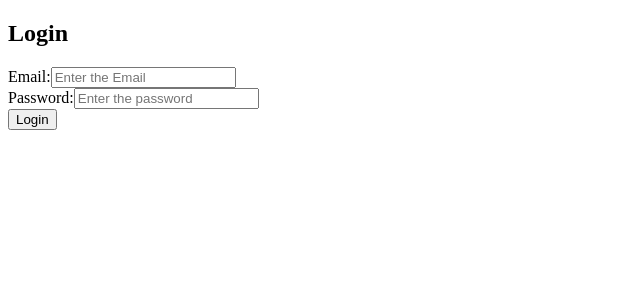
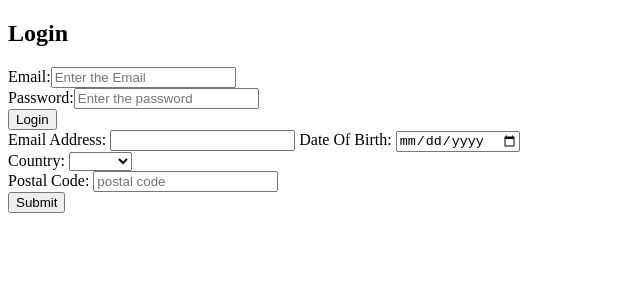
Before and after one commit to Akshith-21/Capstone-front-end, an Angular app: page / in a window 1280 px wide. Shown: the top 300 px of the page, without its empty margins (0-640 px from the left). Built offline with nearby package versions, Linux system fonts and the light colour scheme.

Commit message:
Signup-page

```diff
--- a/package.json
+++ b/package.json
@@ -24,7 +24,7 @@
   },
   "devDependencies": {
     "@angular-devkit/build-angular": "^15.1.2",
-    "@angular/cli": "~15.1.2",
+    "@angular/cli": "^15.2.9",
     "@angular/compiler-cli": "^15.1.0",
     "@types/jasmine": "~4.3.0",
     "jasmine-core": "~4.5.0",
--- a/src/app/app.component.html
+++ b/src/app/app.component.html
@@ -1 +1,2 @@
 <app-login></app-login>
+<app-signin></app-signin>
--- a/src/app/app.module.ts
+++ b/src/app/app.module.ts
@@ -5,7 +5,8 @@ import { AppRoutingModule } from './app-routing.module';
 import { AppComponent } from './app.component';
 import { LoginComponent } from './components/signup/login/login.component';
 import { SigninComponent } from './components/signup/signin/signin.component';
-import { FormsModule } from '@angular/forms';
+import { FormsModule, ReactiveFormsModule } from '@angular/forms';
+
 
 @NgModule({
   declarations: [
@@ -16,7 +17,8 @@ import { FormsModule } from '@angular/forms';
   imports: [
     BrowserModule,
     AppRoutingModule,
-    FormsModule
+    FormsModule,
+    ReactiveFormsModule
   ],
   providers: [],
   bootstrap: [AppComponent]
--- a/src/app/components/signup/signin/signin.component.html
+++ b/src/app/components/signup/signin/signin.component.html
@@ -1 +1,47 @@
-<p>signin works!</p>
+
+<form #userDetail = "ngForm">
+    <label for = "Email"> Email Address: </label>
+    <input type="email" #Email="ngModel" [class.is-invalid]="Email.invalid && Email.touched" required
+    	pattern="^[a-z0-9._%+-]+@[a-z0-9.-]+\.[a-z]{2,4}$" class="form-control" name="Email"
+    	[(ngModel)]="this.person.email" id="Email"/>
+
+  	<div *ngIf="(Email?.invalid && Email?.touched) || Email?.dirty">
+    	<small class="text-danger" *ngIf="Email?.errors?.['required']">Email is required</small>
+    	<small class="text-danger" *ngIf="Email?.errors?.['pattern']">Please provide a valid email address</small>
+  	</div>
+    <!-- <label for = "email"> Email Address: </label>
+    <input [class.is-invalid]="userDetails.get('email')?.invalid && userDetails.get('email')?.touched"
+        type="email" class="form-control" formControlName="email" id="email">
+
+        <div *ngIf="(getEmail?.invalid && getEmail?.touched) || getEmail?.dirty">
+            <small *ngIf="getEmail?.errors?.['required']" class="text-danger"> email is required</small>
+            <small *ngIf="getEmail?.errors?.['pattern']" class="text-danger">Please provide a valid email address</small>
+            </div>
+ -->
+
+<label for = "dateOfBirth"> Date Of Birth: </label>
+<input  type = "date" id = "dateOfBirth" placeholder="DOB" name = "DOB" [(ngModel)] = "this.person.dateOfBirth"><br>
+
+<label for = "country"> Country: </label>
+<select id = "country" name = "country" [(ngModel)] = "this.person.country" (ngModelChange) = "onCountryChange()" name = "country">
+    <option value = "India"> India</option>
+    <option value = "USA"> USA</option>
+    <option value = "Ireland"> Ireland</option>
+</select><br>
+<div *ngIf = "showAdditionalField">
+    <label for="uin">{{this.clientIdentification.type}}</label>
+    <input type="text" id = "uin" name = "uin"  [(ngModel)] = "clientIdentification.value"/>
+</div>
+
+<label for = "postalCode"> Postal Code: </label>
+<input type = "text" id = "postalCode" placeholder="postal code" [(ngModel)] = "person.postalCode" name = "postalCode"><br>
+
+<input type = "submit" value = "Submit" (click) = "verifyEmail()">
+</form>
+
+<div *ngIf = "emailexist" >
+    Hey You are already an existing member, Please Go ahead and Signin.
+    </div>
+    <div *ngIf = "emailCheck">
+        Successfully Registered.
+        </div>
--- a/src/app/components/signup/signin/signin.component.ts
+++ b/src/app/components/signup/signin/signin.component.ts
@@ -1,4 +1,9 @@
 import { Component } from '@angular/core';
+import { FormControl, FormGroup, Validators } from '@angular/forms';
+import { ClientIdentification } from 'src/app/models/clientIdentification';
+import { Person } from 'src/app/models/person';
+import { SignupService } from 'src/app/services/signup.service';
+
 
 @Component({
   selector: 'app-signin',
@@ -7,4 +12,74 @@ import { Component } from '@angular/core';
 })
 export class SigninComponent {
 
+  // emailPattern = "^[a-z0-9._%+-]+@[a-z0-9.-]+\\.[a-z]{2,4}$";
+
+  // name = new FormControl('');
+  // DOB= new FormControl('');
+  // postalCode = new FormControl('');
+
+  // userDetails = new FormGroup({
+  //   email: new FormControl('',[
+  //     Validators.required,
+  //     Validators.pattern(this.emailPattern)
+  //   ]),
+
+  // })
+
+  // get getEmail(){
+  //   return this.userDetails.get('email');
+
+  // }
+
+
+  person = new Person("","","","","");
+
+  showAdditionalField?: boolean = false;
+  emailexist?: boolean = false;
+  emailCheck?:boolean = false;
+  country?:string;
+  clientIdentification = new ClientIdentification("","");
+  onCountryChange(){
+    console.log("HRHK")
+    console.log(this.person.email)
+    console.log(this.person.dateOfBirth)
+   // this.showAdditionalField = true;
+    console.log(this.person.country);
+    if(this.person.country === 'India')
+      {
+        this.showAdditionalField = true;
+        this.clientIdentification.type = "Indian-Identification-Number";
+      }
+      else if(this.person.country === 'USA')
+      {
+        this.showAdditionalField = true;
+        this.clientIdentification.type = "USA-Identification-Number";
+      }
+      else if(this.person.country === 'Ireland')
+      {
+        this.showAdditionalField = true;
+        this.clientIdentification.type = "Ireland-Identification-Number";
+      }
+    else {
+      this.showAdditionalField = false;
+    }
+  }
+
+  verifyEmail() {
+    this.emailCheck = false
+     this.emailexist = (this.signupService.verifyEmail(this.person.email));
+     if(!this.emailexist){
+       this.addClient();
+     }
+
+  }
+
+  addClient(){
+    this.signupService.addClient(this.person,this.clientIdentification);
+    this.emailCheck = true;
+  }
+
+  constructor(private signupService: SignupService) {}
+
+
 }
--- a/src/app/models/person.ts
+++ b/src/app/models/person.ts
@@ -1,8 +1,8 @@
 export class Person{
     constructor(
         public email: string,
-        public id: number,
-        public dateOfBirth: Date,
+        public id: string,
+        public dateOfBirth: string,
         public country: string,
         public postalCode: string,
     ){}
--- /dev/null
+++ b/src/app/services/signup.service.ts
@@ -0,0 +1,35 @@
+import { Injectable } from '@angular/core';
+import { ClientIdentification } from '../models/clientIdentification';
+import { Client } from '../models/client';
+import { Person } from '../models/person';
+
+@Injectable({
+  providedIn: 'root'
+})
+export class SignupService {
+
+  public mockCLientData = new Map([
+    ["test@test.com", new Client(new Person('test@test.com', "1", String(new Date('2001-01-01')), 'India', 'test'), new Set<ClientIdentification>([new ClientIdentification('test', 'test')]))],
+    ["mehulrana@gmail.com", new Client(new Person('mehulrana@gmail.com', "2", String(new Date("2001-04-05")), 'India', '411006'), new Set<ClientIdentification>([new ClientIdentification('PAN', '12345')]))],
+  ]);
+
+  constructor() { }
+
+  verifyEmail(email:string):boolean {
+    for(let personEmail of this.mockCLientData.entries()) {
+      if (email === personEmail[0]){
+        return true;
+        break;
+      }
+    }
+    return false;
+  }
+
+  addClient(person: Person,clientIdentification: ClientIdentification){
+    this.mockCLientData.set(person.email, new Client(person,new Set<ClientIdentification>([clientIdentification])));
+    console.log(this.mockCLientData);
+
+  }
+
+
+}
```
Also changed, not shown: 2 other files (tests, documents, lock files or other folders).
